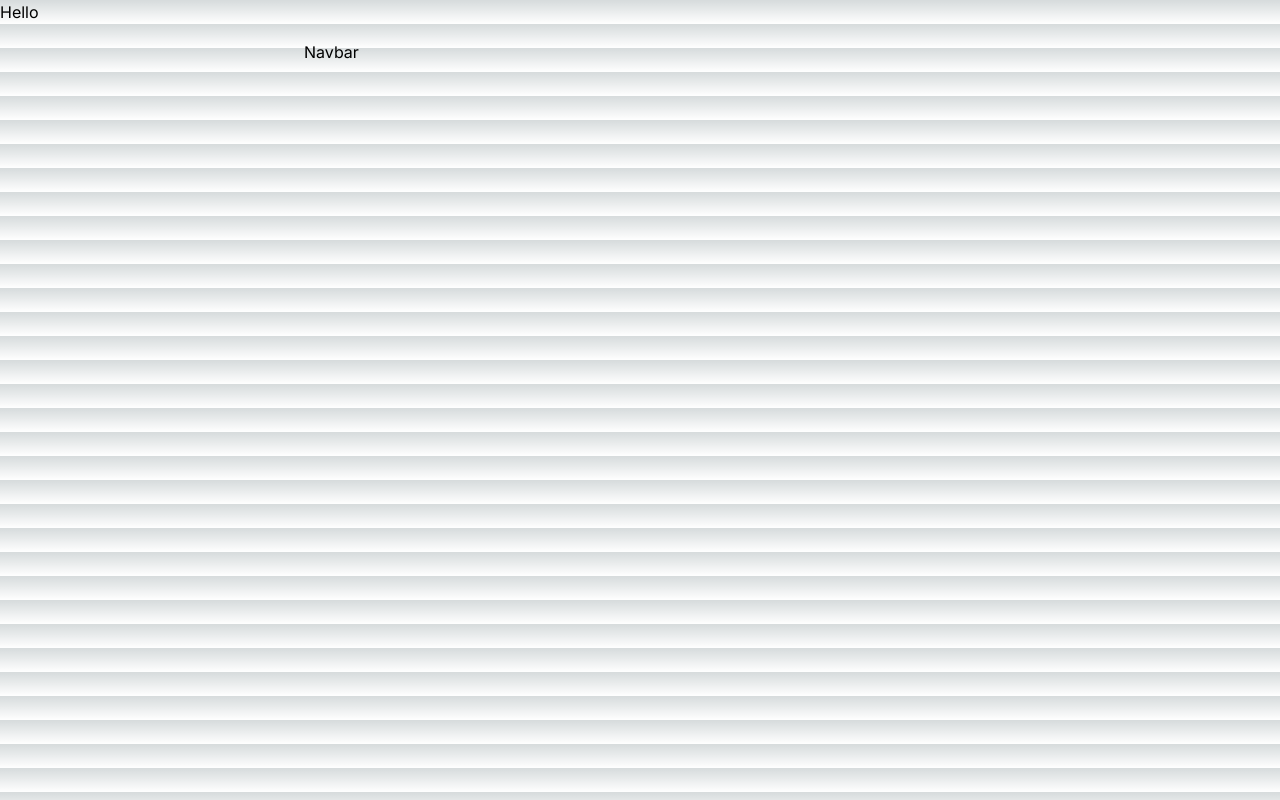
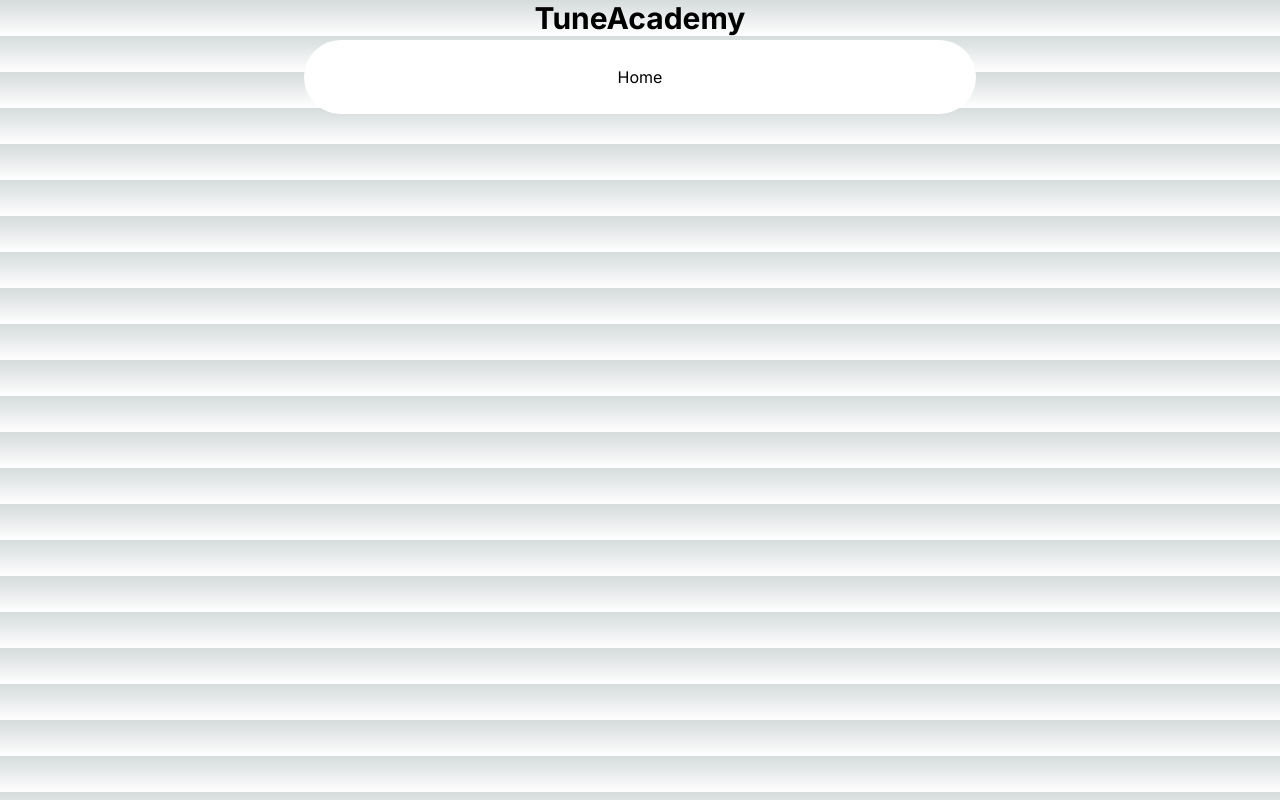
Before and after one commit to afnanhussain2002/tune-academy, a Next.js app: page / in a window 1280 px wide. Built offline with nearby package versions, Linux system fonts and the light colour scheme.

Commit message:
add a menu item

```diff
--- a/src/app/page.tsx
+++ b/src/app/page.tsx
@@ -1,11 +1,11 @@
 import React from 'react';
 
-const Home = () => {
+const page = () => {
   return (
-    <div>
-      Hello
+    <div className='text-center text-3xl font-bold'>
+      TuneAcademy
     </div>
   );
 };
 
-export default Home;
+export default page;
--- a/src/components/Navbar.tsx
+++ b/src/components/Navbar.tsx
@@ -11,7 +11,13 @@
         <div
         className={cn("fixed top-10 inset-x-0 max-w-2xl mx-auto z-50", className)}
         >
-            Navbar
+         <Menu setActive={setActive}>
+       <Link href={"/"}>
+       <MenuItem setActive={setActive} item="Home" active={active}>
+
+       </MenuItem>
+       </Link>
+         </Menu>
         </div>
     )
 }
--- /dev/null
+++ b/src/components/ui/navbar-menu.tsx
@@ -0,0 +1,121 @@
+"use client";
+import React from "react";
+import { motion } from "framer-motion";
+import Link from "next/link";
+import Image from "next/image";
+
+const transition = {
+  type: "spring",
+  mass: 0.5,
+  damping: 11.5,
+  stiffness: 100,
+  restDelta: 0.001,
+  restSpeed: 0.001,
+};
+
+export const MenuItem = ({
+  setActive,
+  active,
+  item,
+  children,
+}: {
+  setActive: (item: string) => void;
+  active: string | null;
+  item: string;
+  children?: React.ReactNode;
+}) => {
+  return (
+    <div onMouseEnter={() => setActive(item)} className="relative ">
+      <motion.p
+        transition={{ duration: 0.3 }}
+        className="cursor-pointer text-black hover:opacity-[0.9] dark:text-white"
+      >
+        {item}
+      </motion.p>
+      {active !== null && (
+        <motion.div
+          initial={{ opacity: 0, scale: 0.85, y: 10 }}
+          animate={{ opacity: 1, scale: 1, y: 0 }}
+          transition={transition}
+        >
+          {active === item && (
+            <div className="absolute top-[calc(100%_+_1.2rem)] left-1/2 transform -translate-x-1/2 pt-4">
+              <motion.div
+                transition={transition}
+                layoutId="active" // layoutId ensures smooth animation
+                className="bg-white dark:bg-black backdrop-blur-sm rounded-2xl overflow-hidden border border-black/[0.2] dark:border-white/[0.2] shadow-xl"
+              >
+                <motion.div
+                  layout // layout ensures smooth animation
+                  className="w-max h-full p-4"
+                >
+                  {children}
+                </motion.div>
+              </motion.div>
+            </div>
+          )}
+        </motion.div>
+      )}
+    </div>
+  );
+};
+
+export const Menu = ({
+  setActive,
+  children,
+}: {
+  setActive: (item: string | null) => void;
+  children: React.ReactNode;
+}) => {
+  return (
+    <nav
+      onMouseLeave={() => setActive(null)} // resets the state
+      className="relative rounded-full border border-transparent dark:bg-black dark:border-white/[0.2] bg-white shadow-input flex justify-center space-x-4 px-8 py-6 "
+    >
+      {children}
+    </nav>
+  );
+};
+
+export const ProductItem = ({
+  title,
+  description,
+  href,
+  src,
+}: {
+  title: string;
+  description: string;
+  href: string;
+  src: string;
+}) => {
+  return (
+    <Link href={href} className="flex space-x-2">
+      <Image
+        src={src}
+        width={140}
+        height={70}
+        alt={title}
+        className="flex-shrink-0 rounded-md shadow-2xl"
+      />
+      <div>
+        <h4 className="text-xl font-bold mb-1 text-black dark:text-white">
+          {title}
+        </h4>
+        <p className="text-neutral-700 text-sm max-w-[10rem] dark:text-neutral-300">
+          {description}
+        </p>
+      </div>
+    </Link>
+  );
+};
+
+export const HoveredLink = ({ children, ...rest }: any) => {
+  return (
+    <Link
+      {...rest}
+      className="text-neutral-700 dark:text-neutral-200 hover:text-black "
+    >
+      {children}
+    </Link>
+  );
+};
```
